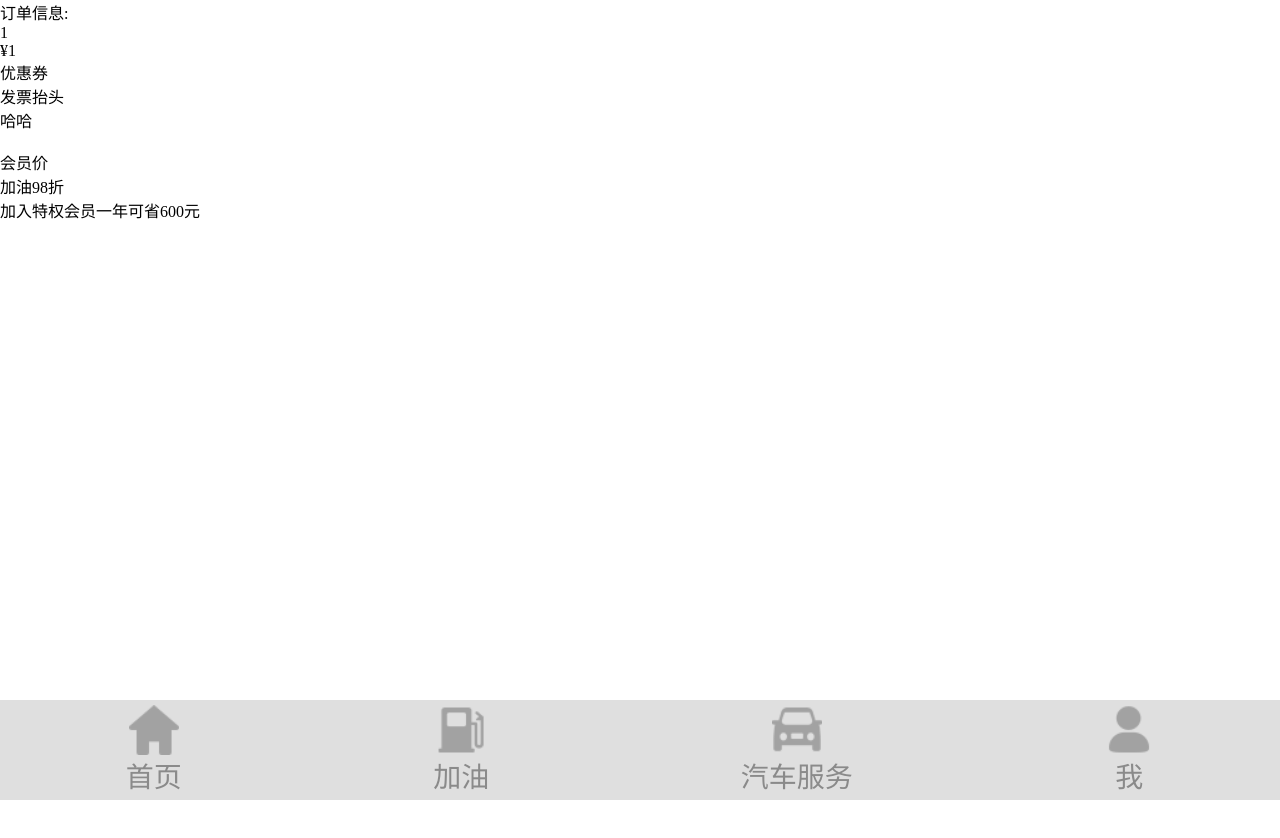
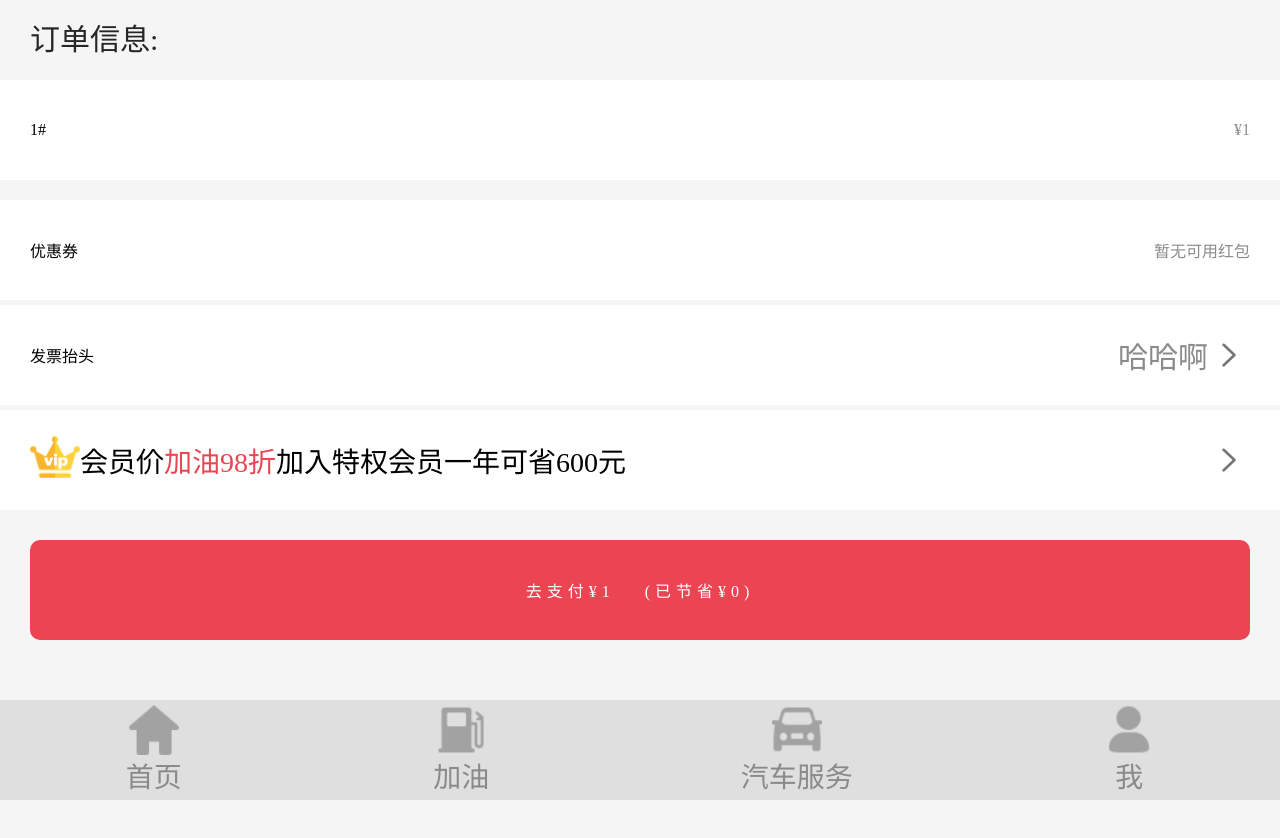
Before and after one commit to huake-web123/jiayouzan-vue, a Vue app: page /#/Order/1/1 in a window 1280 px wide. Shown: the top 838 px of the page. Before the commit the page ends 800 px from the top, so only its background shows below. Built offline with nearby package versions, Linux system fonts and the light colour scheme.

Commit message:
订单页面布局

```diff
--- a/src/pages/Order.vue
+++ b/src/pages/Order.vue
@@ -3,29 +3,34 @@
     <div class="wrapper-box">
       <div class="header">订单信息:</div>
       <div class="main-box">
-        <div class="oil-type">{{this.gasModel}}</div>
+        <div class="oil-type">{{this.gasModel}}#</div>
         <div class="money">&yen;{{this.money}}</div>
       </div>
       <div class="discount-box">
         <div class="discount">优惠券</div>
-        <div class="discount-txt"></div>
+        <div class="discount-txt">暂无可用红包</div>
       </div>
       <div class="bill-box">
         <div class="bill-title">发票抬头</div>
         <div class="img-box">
-          <div class="bill-txt">哈哈</div>
-          <div class="arrow"></div>
+          <div class="bill-txt">哈哈啊</div>
+          <div class="arrow"><img src="../assets/arrow.png"></div>
         </div>
       </div>
       <div class="advertisement">
         <div class="content-left">
-          <div class="huang-guan"><img></div>
+          <div class="huang-guan"><img src="../assets/huangguanvip.png"></div>
           <div>会员价</div>
-          <div>加油98折</div>
+          <div class="discount-price">加油98折</div>
           <div>加入特权会员一年可省600元</div>
         </div>
-        <div class="arrow"><img></div>
+        <div class="arrow"><img src="../assets/arrow.png"></div>
       </div>
+      <div class="pay-box">
+        <div class="payment">去支付&yen;{{this.money}}</div>
+        <div class="save">(已节省&yen;0)</div>
+      </div>
+
     </div>
 </template>
 
@@ -48,18 +53,112 @@ export default {
 </script>
 
 <style lang="less" scoped>
-  /*.wrapper-box {*/
-    /*background-color: #F5F5F5;*/
-    /*padding-bottom: 3rem;*/
-    /*min-height: 100vh;*/
-    /*box-sizing: border-box;*/
-    /*.header{*/
-      /*background-color: #F5F5F5;*/
-      /*font-size: 0.3rem;*/
-      /*height: 0.8rem;*/
-      /*line-height: 0.8rem;*/
-      /*padding-left:0.3rem;*/
-      /*color:#262626;*/
-    /*}*/
-  /*}*/
+  .wrapper-box {
+    background-color: #F5F5F5;
+    padding-bottom: 3rem;
+    min-height: 100vh;
+    box-sizing: border-box;
+    .header{
+      background-color: #F5F5F5;
+      font-size: 0.3rem;
+      height: 0.8rem;
+      line-height: 0.8rem;
+      padding-left:0.3rem;
+      color:#262626;
+    }
+    .main-box{
+      display:flex;
+      justify-content:space-between;
+      background-color: white;
+      height:1rem;
+      align-items: center;
+      padding-left:0.3rem;
+      padding-right:0.3rem;
+      .money{
+        color:#8B8B8B;
+      }
+    }
+    .discount-box{
+      margin-top:0.2rem;
+      display:flex;
+      justify-content:space-between;
+      background-color: white;
+      height:1rem;
+      align-items: center;
+      padding-left:0.3rem;
+      padding-right:0.3rem;
+      .discount-txt{
+        color:#8B8B8B;
+      }
+    }
+    .bill-box{
+      margin-top:0.05rem;
+      display:flex;
+      justify-content:space-between;
+      background-color: white;
+      height:1rem;
+      align-items: center;
+      padding-left:0.3rem;
+      padding-right:0.3rem;
+      .img-box{
+        display:flex;
+        align-items: center;
+        .bill-txt{
+          color:#8B8B8B;
+          font-size:0.3rem;
+        }
+        .arrow{
+          display:flex;
+          >img{
+            height:0.42rem;
+          }
+        }
+      }
+    }
+    .advertisement{
+      margin-top:0.05rem;
+      display:flex;
+      justify-content:space-between;
+      background-color: white;
+      height:1rem;
+      align-items: center;
+      padding-left:0.3rem;
+      padding-right:0.3rem;
+      font-size: 0.28rem;
+      .content-left{
+        display:flex;
+        align-items: center;
+        .huang-guan{
+          img{
+            width:0.5rem;
+          }
+        }
+        .discount-price{
+          color:#EB4553;
+        }
+      }
+      .arrow{
+        display:flex;
+        >img{
+          height:0.42rem;
+        }
+      }
+    }
+    .pay-box{
+      margin-top:0.3rem;
+      margin-left:0.3rem;
+      margin-right:0.3rem;
+      display:flex;
+      justify-content: center;
+      align-items: center;
+      background-color: #EB4553;
+      color:white;
+      height:1rem;
+      border-radius: 0.1rem;
+      letter-spacing:0.05rem;
+      .payment{
+        margin-right:0.3rem;
+      }
+    }
+  }
 </style>
```
